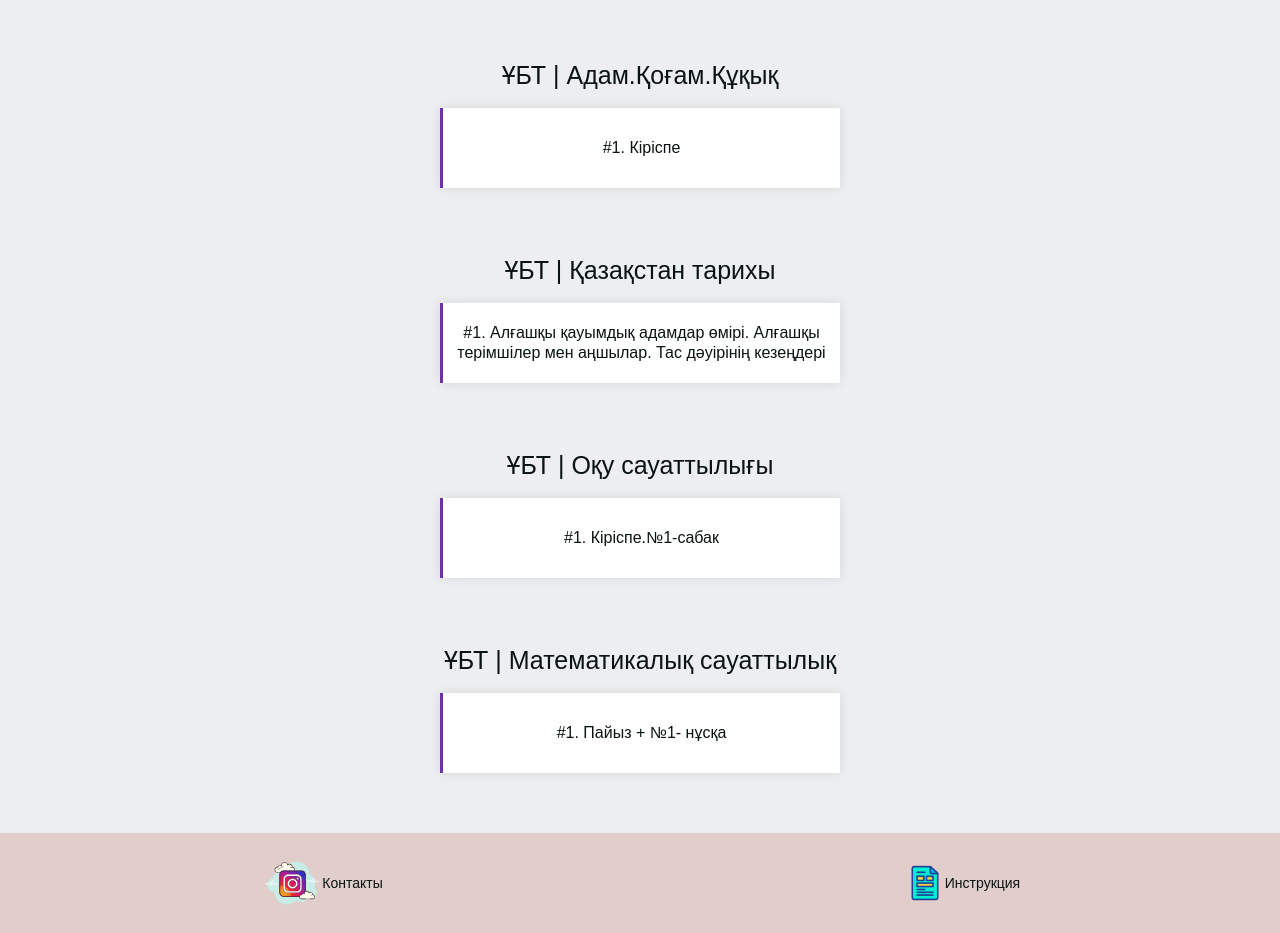
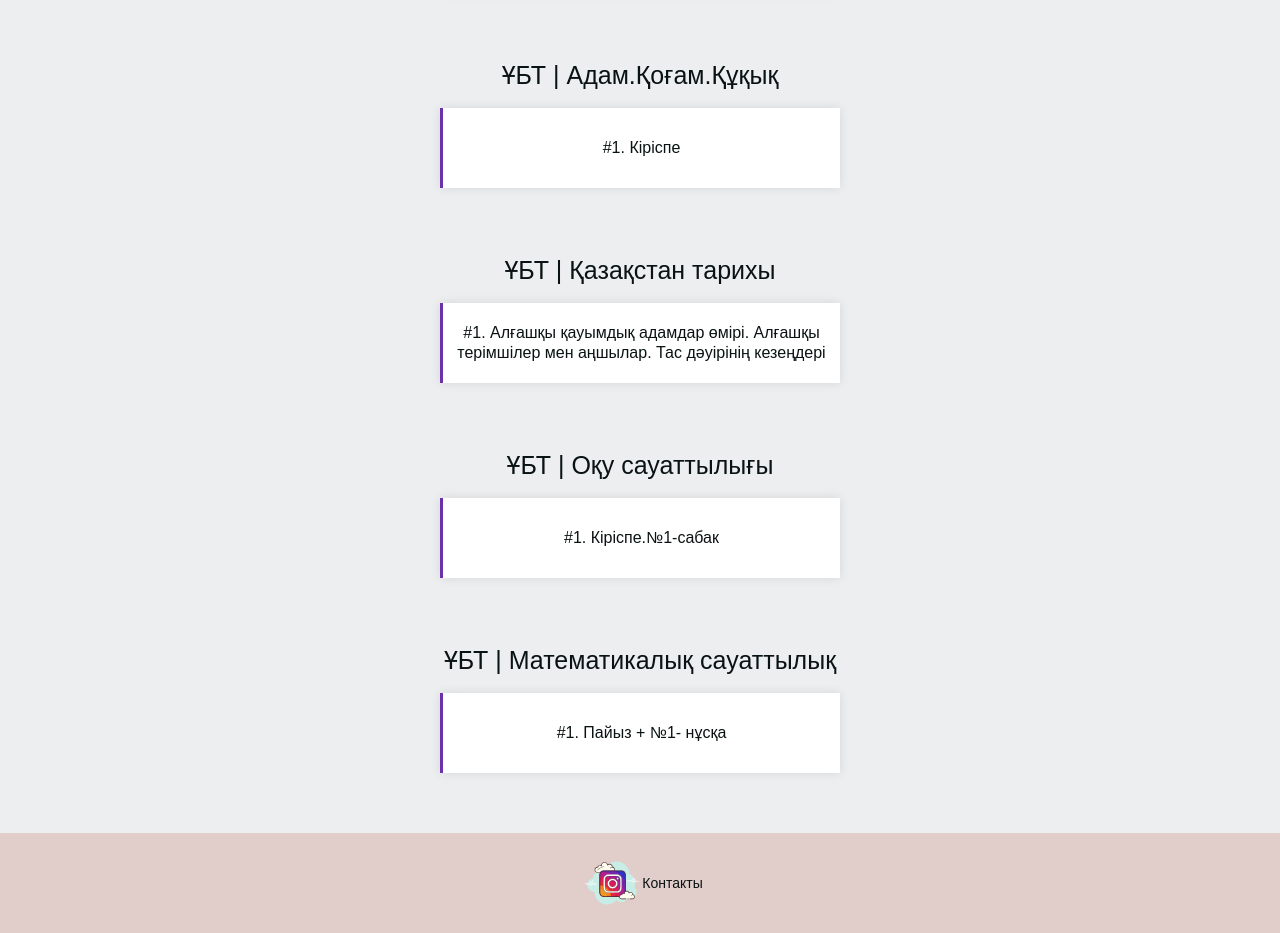
Before and after one commit to entcourses/prob, a plain HTML site: page index.html in a window 1280 px wide. Shown: the part 1557-2490 px from the top of the page. Drawn offline with Linux system fonts and the light colour scheme.

Commit message:
Update index.html

```diff
--- a/index.html
+++ b/index.html
@@ -242,7 +242,7 @@
     </div>
     <div class="footer">
         <a href="https://www.instagram.com/entcourses/"><img class="icon__inst" src="src/instagram.svg" alt="">Контакты</a>
-        <a href="https://disk.yandex.kz/d/47BN8T-XO1k7VA"><img class="icon__file" src="src/file.png" alt="">Инструкция</a>
+
 
 
     </div>
```
